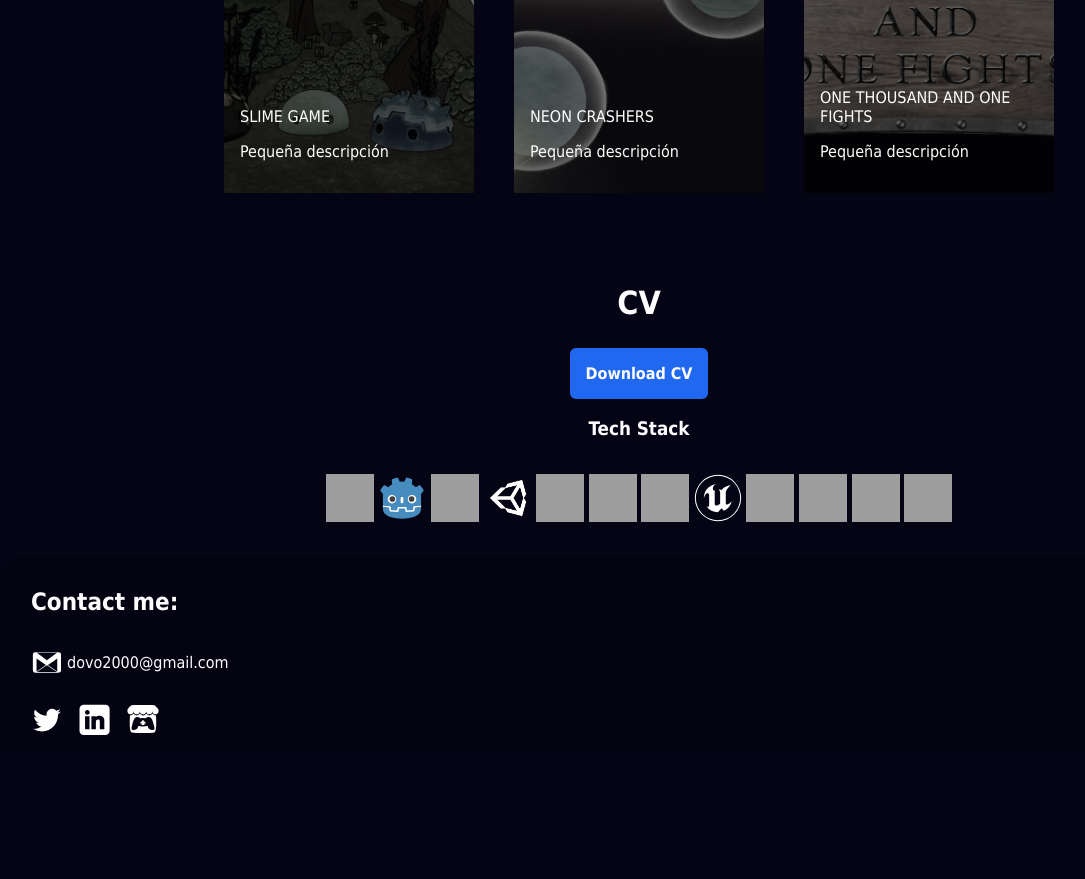
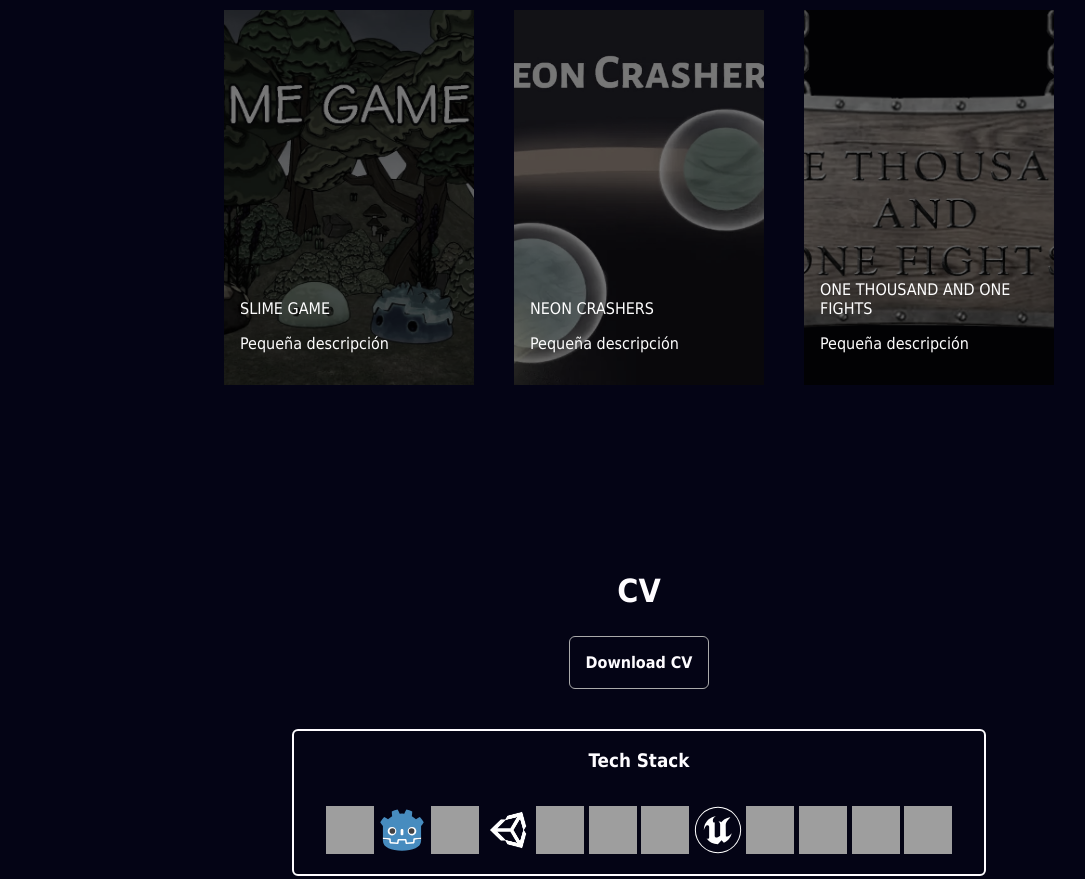
Before and after one commit to Dovo2000/Portfolio, a plain HTML site: page index.html in a window 1280 px wide. Shown: the part 949-1828 px from the top of the page, without its empty margins (1-1086 px from the left). Before the commit the page ends 1699 px from the top, so only its background shows below. Drawn offline with Linux system fonts and the light colour scheme; grey boxes are pictures that could not be loaded.

Commit message:
Final Style

```diff
--- a/styles.css
+++ b/styles.css
@@ -18,7 +18,7 @@ h4 {
 }
 
 .content_wrap {
-  padding-bottom: 13rem; /*Este valor siempre por encima del HEIGHT del footer*/
+  padding-bottom: 14rem; /*Este valor siempre por encima del HEIGHT del footer*/
 }
 
 html,
@@ -171,6 +171,7 @@ li.selected {
 
 section {
   padding-top: 4rem;
+  margin-top: 6rem;
 }
 
 .hero_image {
@@ -239,6 +240,9 @@ section {
   &:hover {
     filter: saturate(100%);
     transform: scale(1.1);
+    box-shadow: 0 0 0.2rem #fff, 0 0 0.2rem #fff, 0 0 2rem var(--light-secondary-bg-color),
+      0 0 0.8rem var(--light-secondary-bg-color), 0 0 2.8rem var(--light-secondary-bg-color),
+      inset 0 0 1.3rem var(--light-secondary-bg-color);
   }
 }
 
@@ -257,13 +261,26 @@ section {
 }
 
 .download_cv_btn {
-  background-color: var(--light-secondary-bg-color);
   padding: 1rem;
   font-weight: bold;
   border-radius: 6px;
+  border: 1px #aaa solid;
   transition: all 0.5s;
   &:hover {
-    transform: scale(1.1);
+    background-color: var(--light-secondary-bg-color);
+    border-color: var(--light-secondary-bg-color);
+  }
+}
+
+.stack_div {
+  margin-top: 2.5rem;
+  border: 2px var(--light-text-color) solid;
+  border-radius: 6px;
+  transition: all 0.5s ease;
+  &:hover {
+    box-shadow: 0 0 0.2rem #fff, 0 0 0.2rem #fff, 0 0 2rem var(--accent-color),
+      0 0 0.8rem var(--accent-color), 0 0 2.8rem var(--accent-color),
+      inset 0 0 1.3rem var(--accent-color);
   }
 }
 
```
